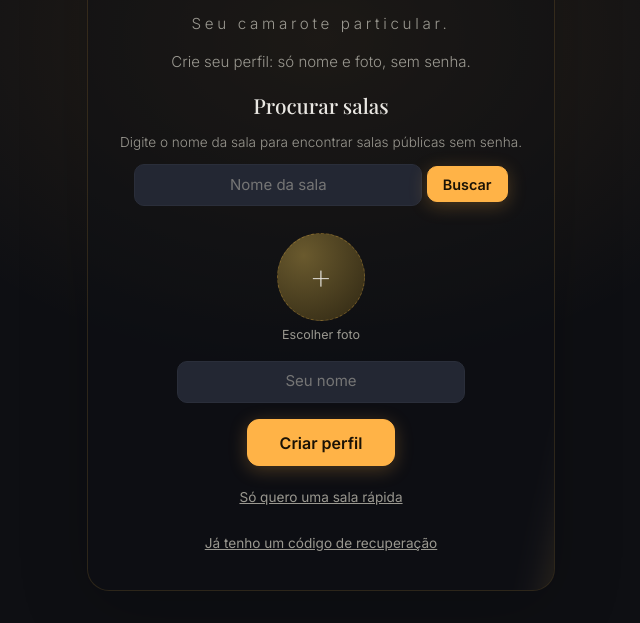
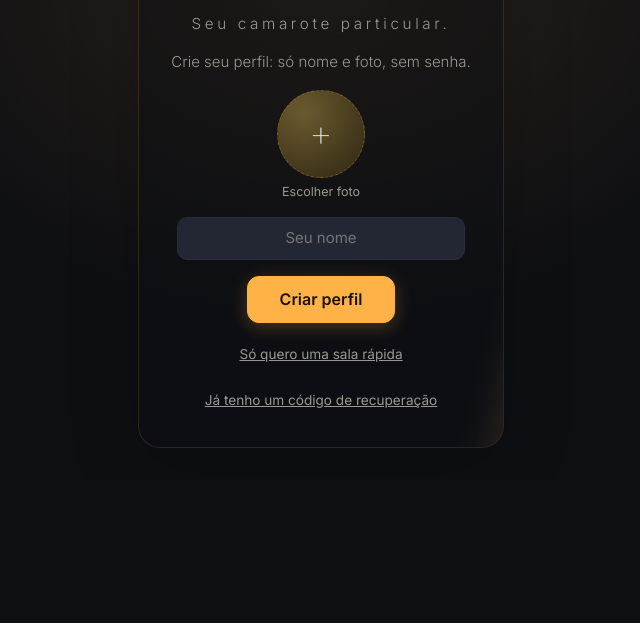
Before and after one commit to iegomonteiro/LODGE, a website with bundled scripts: page loge/loge/public/index.html in a window 1280 px wide. Shown: the part 319-942 px from the top of the page, without its empty margins (319-959 px from the left). After the commit the page ends 800 px from the top, so only its background shows below. Built offline with nearby package versions, Linux system fonts and the light colour scheme.

Commit message:
Remove remaining room search UI

```diff
--- a/loge/loge/public/index.html
+++ b/loge/loge/public/index.html
@@ -23,15 +23,6 @@
       <span class="filete"></span>
       <p class="tag">Seu camarote particular.</p>
       <p class="sub">Crie seu perfil: só nome e foto, sem senha.</p>
-      <div class="bloco busca-salas">
-        <h2 class="marca-titulo">Procurar salas</h2>
-        <p class="sub peq">Digite o nome da sala para encontrar salas públicas sem senha.</p>
-        <form class="form-busca-salas">
-          <input class="busca-nome" placeholder="Nome da sala" maxlength="80" autocomplete="off" aria-label="Nome da sala para buscar" required>
-          <button class="btn primario" type="submit">Buscar</button>
-        </form>
-        <div class="resultados-salas lista" aria-live="polite"></div>
-      </div>
       <label class="foto-botao" title="Escolher foto">
         <span id="novo-foto" class="disco grande-disco"></span>
         <small>Escolher foto</small>
```
